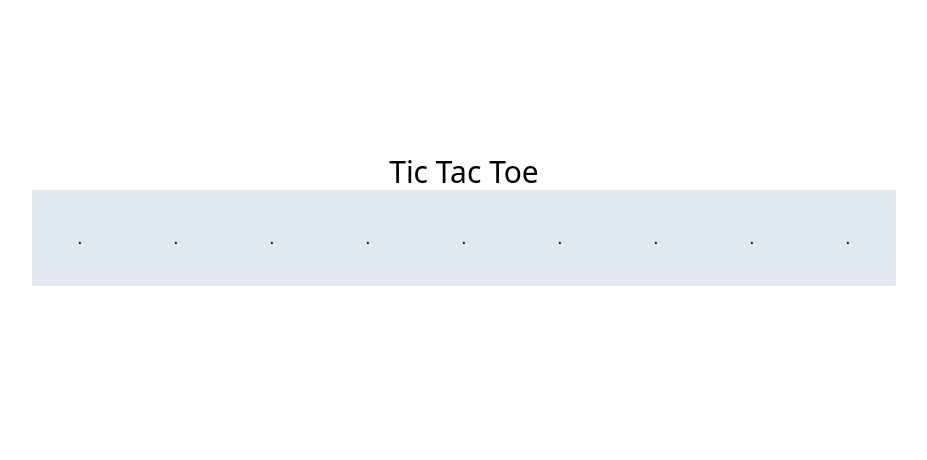
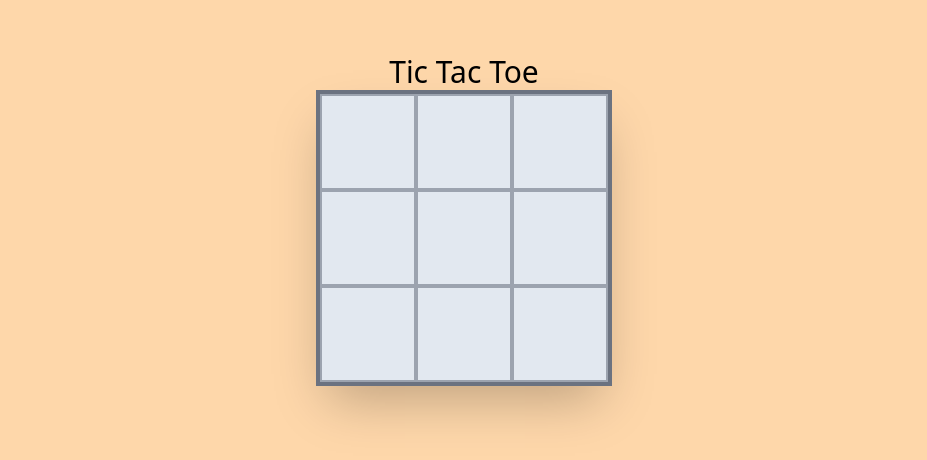
Before and after one commit to Disha-Baghel/CodSoft, a React (Create React App) app in the folder tic-tac-toe-ai/: page / in a window 1280 px wide. Shown: the part 180-640 px from the top of the page, without its empty margins (176-1103 px from the left). Built offline with nearby package versions, Linux system fonts and the light colour scheme.

Commit message:
board and app design complete

```diff
--- a/tic-tac-toe-ai/src/App.js
+++ b/tic-tac-toe-ai/src/App.js
@@ -6,7 +6,7 @@ import Board from "./components/Board";
 
 
 function App() {
-  const [board, setBoard] = useState(Array(9).fill('.'));
+  const [board, setBoard] = useState(Array(9).fill(null));
 
   const handleClick = (boxindex) => {
     const updatedBoard = board.map((value, index) => {
@@ -23,9 +23,9 @@ function App() {
 
   return (
     <>
-      <div className="flex justify-center items-center flex-col h-screen">
+      <div className="flex justify-center items-center flex-col h-screen bg-orange-200">
         <h1 className="text-3xl ">Tic Tac Toe</h1>
-        <div className="flex justify-center items-center flex-col">
+        <div >
           <Board board={board} onClick={handleClick}/>
         </div>
 
--- a/tic-tac-toe-ai/src/components/Block.js
+++ b/tic-tac-toe-ai/src/components/Block.js
@@ -13,7 +13,7 @@ const Block = ({value, onclick}) => {
     }
 
     return (
-      <button className="{style} square bg-slate-200 w-24 h-24 hover:bg-slate-300" onClick={onclick}>
+      <button className="{style} square bg-slate-200 w-24 h-24 hover:bg-slate-300 border-2 border-gray-400" onClick={onclick}>
         {value}
       </button>
     );
--- a/tic-tac-toe-ai/src/components/Board.js
+++ b/tic-tac-toe-ai/src/components/Board.js
@@ -6,7 +6,7 @@ import  Block from "./Block";
 const Board = ({board, onClick}) => {
 
   return (
-    <div>
+    <div className="grid justify-center items-center grid-cols-3 border-4 border-gray-500 shadow-2xl">
       {board.map((value, index) => {
         return <Block value={value} onClick={() => onClick(index)}/>
       })}
```
